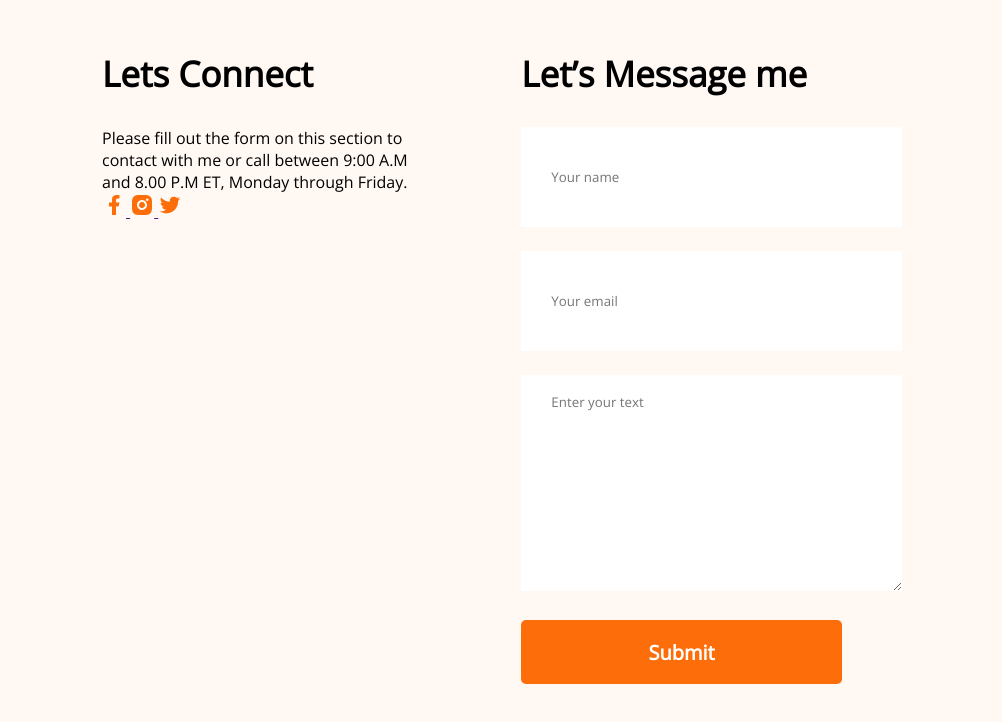
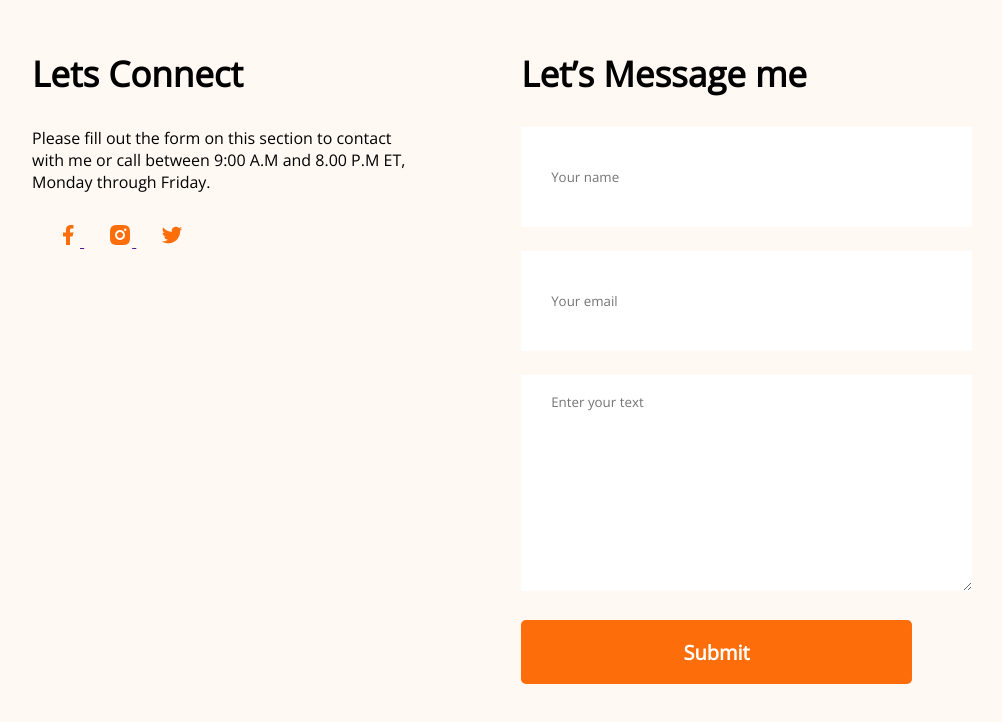
Before and after one commit to mintusikder/developer-portfolio-secend, a plain HTML site: page index.html in a window 1280 px wide. Shown: the part 3791-4513 px from the top of the page, without its empty margins (168-1170 px from the left). Drawn offline with nearby package versions, Linux system fonts and the light colour scheme.

Commit message:
image-img

```diff
--- a/index.html
+++ b/index.html
@@ -140,7 +140,7 @@
                 </div>
            </section>
         </section>
-        <!-- contact section -->
+        <!-- contact section
         <section class="contact">
             <div class="">
                 <h3 class="section-title">Lets Connect</h3>
@@ -160,8 +160,29 @@
                     <input class="btn-primary" type="submit" value="Submit">
                 </form>
             </div>
-           </section>
+           </section> -->
     </main>
+      <!-- contact section -->
+      <section class="contact">
+        <div class="">
+            <h3 class="section-title">Lets Connect</h3>
+            <p class="contact-description">Please fill out the form on this section to contact with me or call between 9:00 A.M and 8.00 P.M ET, Monday through Friday.</p>
+            <a href="" class="image">
+                <img src="/images/icons/facebook.png" alt="">
+                <img src="/images/icons/insta.png" alt="">
+                <img src="/images/icons/twitter.png" alt="">
+            </a>
+        </div>
+        <div class="">
+            <h3 class="section-title">Let’s Message me</h3>
+            <form action="">
+                <input type="text" name="" id="" placeholder="Your name">
+                <input type="email" name="" id="" placeholder="Your email">
+                <textarea placeholder="Enter your text" name="" id="" cols="30" rows="10"></textarea>
+                <input class="btn-primary" type="submit" value="Submit">
+            </form>
+        </div>
+       </section>
     <footer>
 
     </footer>
--- a/styles/style.css
+++ b/styles/style.css
@@ -206,3 +206,9 @@ main{
 input{
     height: 64px;
 }
+.contact-description{
+    margin-bottom: 30px;
+}
+.image img {
+    margin-left: 24px;
+}
```
